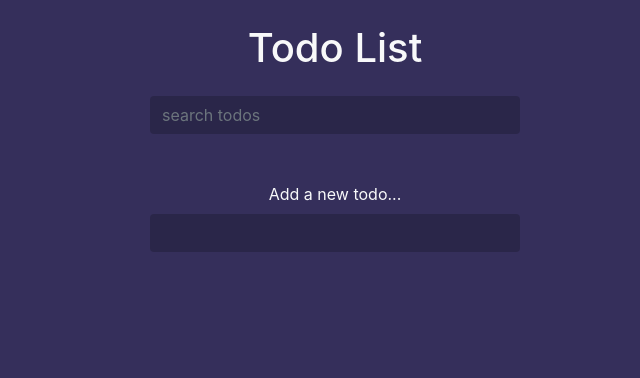
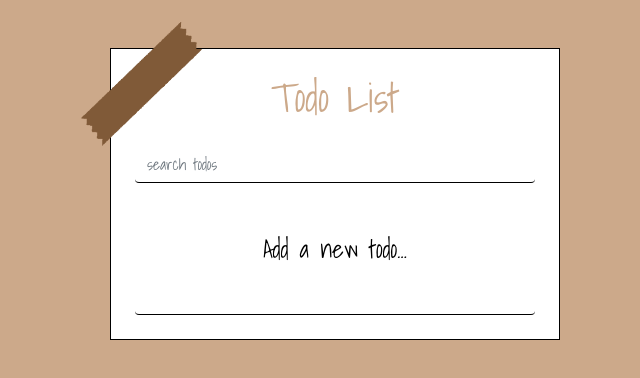
Before and after one commit to gulsenaktas/TodoApp, a plain HTML site: page index.html in a window 1280 px wide. Shown: the whole page, without its empty margins (305-945 px from the left). Drawn offline with nearby package versions, Linux system fonts and the light colour scheme.

Commit message:
2.0 new theme

```diff
--- a/app.js
+++ b/app.js
@@ -7,9 +7,9 @@ const searchForm = document.querySelector(".search")
 
 const generateTemplate = todo => {
     const html = `
-    <li class="list-group-item d-flex justify-content-between align-items-center">
+    <li class="liler addtodo list-group-item d-flex justify-content-between align-items-center">
         <span>${todo}</span>
-        <i class="far fa-trash-alt delete"></i>
+        <i style="color:#cca98a" class="fas fa-check"></i>
     </li>`
 
     list.innerHTML += html
@@ -44,7 +44,7 @@ searchForm.addEventListener("submit", e => {
 });
 
 lists.addEventListener("click", e => {
-    if(e.target.classList.contains("far")){
+    if(e.target.classList.contains("fas")){
     e.target.parentElement.remove()
 
     const data = JSON.parse(localStorage.getItem("todo"))
--- a/index.html
+++ b/index.html
@@ -5,28 +5,28 @@
   <meta http-equiv="X-UA-Compatible" content="ie=edge">
   <link rel="stylesheet" href="https://stackpath.bootstrapcdn.com/bootstrap/4.3.1/css/bootstrap.min.css" integrity="sha384-ggOyR0iXCbMQv3Xipma34MD+dH/1fQ784/j6cY/iJTQUOhcWr7x9JvoRxT2MZw1T" crossorigin="anonymous">
   <link rel="stylesheet" href="https://use.fontawesome.com/releases/v5.7.2/css/all.css" integrity="sha384-fnmOCqbTlWIlj8LyTjo7mOUStjsKC4pOpQbqyi7RrhN7udi9RwhKkMHpvLbHG9Sr" crossorigin="anonymous">
+  <link href="https://fonts.googleapis.com/css2?family=Shadows+Into+Light&display=swap" rel="stylesheet">
   <link rel="stylesheet" href="style.css">
   <title>Todo List</title>
 </head>
 <body>
+    <div class="clips"></div>
+    <div class="wrapper">
+        <header class="text-center text-light my-4">
+            <h1 class="title mb-4">Todo List</h1>
 
-    <div class="container">
-
-        <header class="text-center text-light my-4">
-            <h1 class="mb-4">Todo List</h1>
             <form class="search">
               <input class="form-control m-auto" type="text" name="search" placeholder="search todos" autocomplete="off"/>
             </form>
           </header>
 
-          <ul class="lists list-group todos mx-auto text-light">
+          <ul class="lists list-group todos text-light">
           </ul>
 
           <form class="add text-center my-4">
-            <label class="text-light">Add a new todo...</label>
+            <label class="addtodo">Add a new todo...</label>
             <input class="form-control m-auto" id= "input" type="text" name="add" autocomplete="off"/>
           </form>
-
     </div>
 
     <script src="app.js"></script>
--- a/style.css
+++ b/style.css
@@ -1,18 +1,57 @@
+*{
+  box-sizing: border-box;
+  margin: 0;
+  padding: 0;
+}
 body{
-    background: #352f5b;
+    background: #cca98a;
+    font-family: 'Shadows Into Light', cursive;
+    font-size: 25px;
   }
-  .container{
-    max-width: 400px;
+  .clips{
+    position: absolute;
+    width: 30%;
+    height: 25%;
+    left: calc(50vw - 270px);
+    top: 2%;
+    background-image: url(/img/bant.png);
+    background-size: 10rem;
+    background-repeat: no-repeat;
+  }
+  .wrapper{
+    max-width: 450px;
+    margin:6vh auto;
+    display: flex;
+    flex-direction: column;
+    justify-content: space-between;
+    background-color: white;
+    border: 1px solid black;
+  }
+  .title{
+    color: #cca98a;
+  }
+  .lists{
+    width: 90%;
+    margin: auto;
+  }
+  .liler{
+    border-bottom: 1px solid black !important;
   }
   input[type=text],
   input[type=text]:focus{
-    color: #fff;
-    border: none;
-    background: rgba(0,0,0,0.2);
+    color: rgb(0, 0, 0);
+    border-style: none;
+    border-bottom: 1px solid black;
+    background:transparent;
     max-width: 400px;
+    box-shadow: none;
+  }
+  .addtodo{
+    color: black;
   }
   .todos li{
-    background: #423a6f;
+    background: transparent;
+    border-style:none ;
   }
   .delete{
     cursor: pointer;
```
Also changed, not shown: img/bant.png (added).
